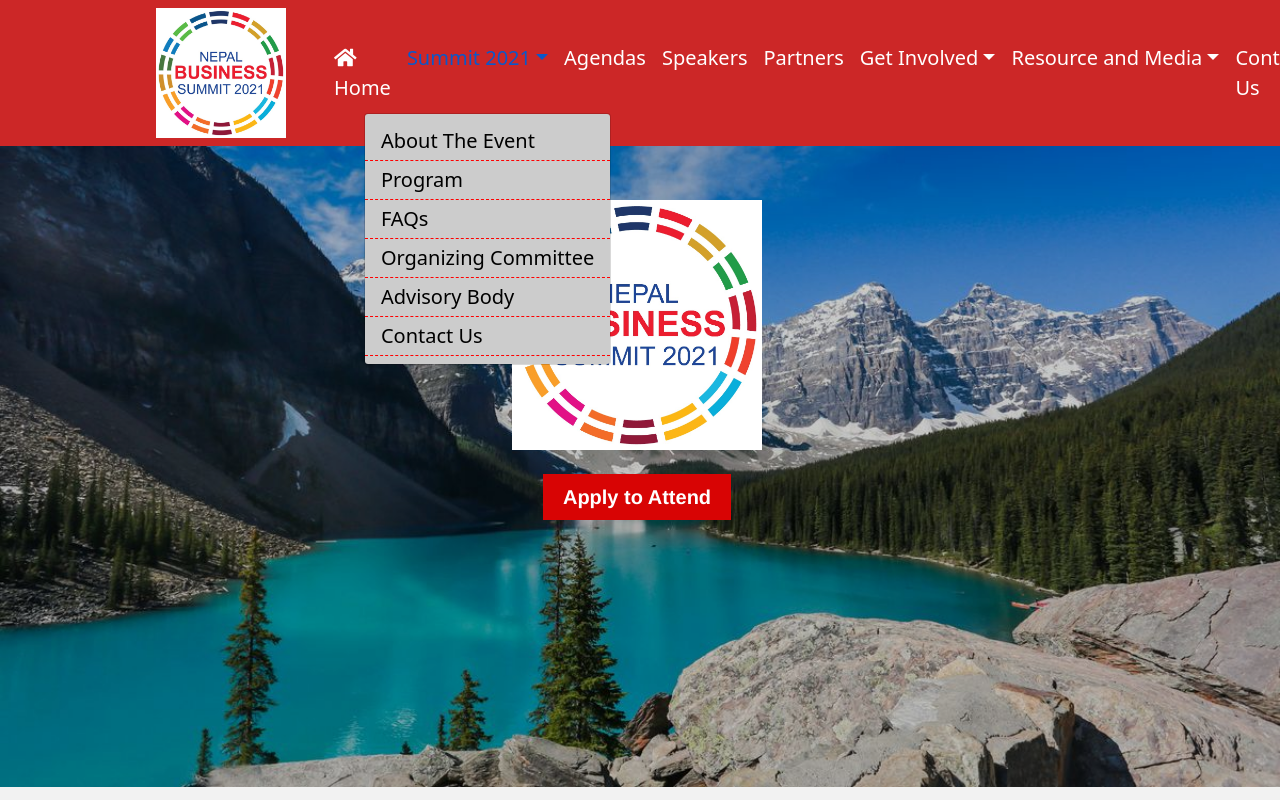
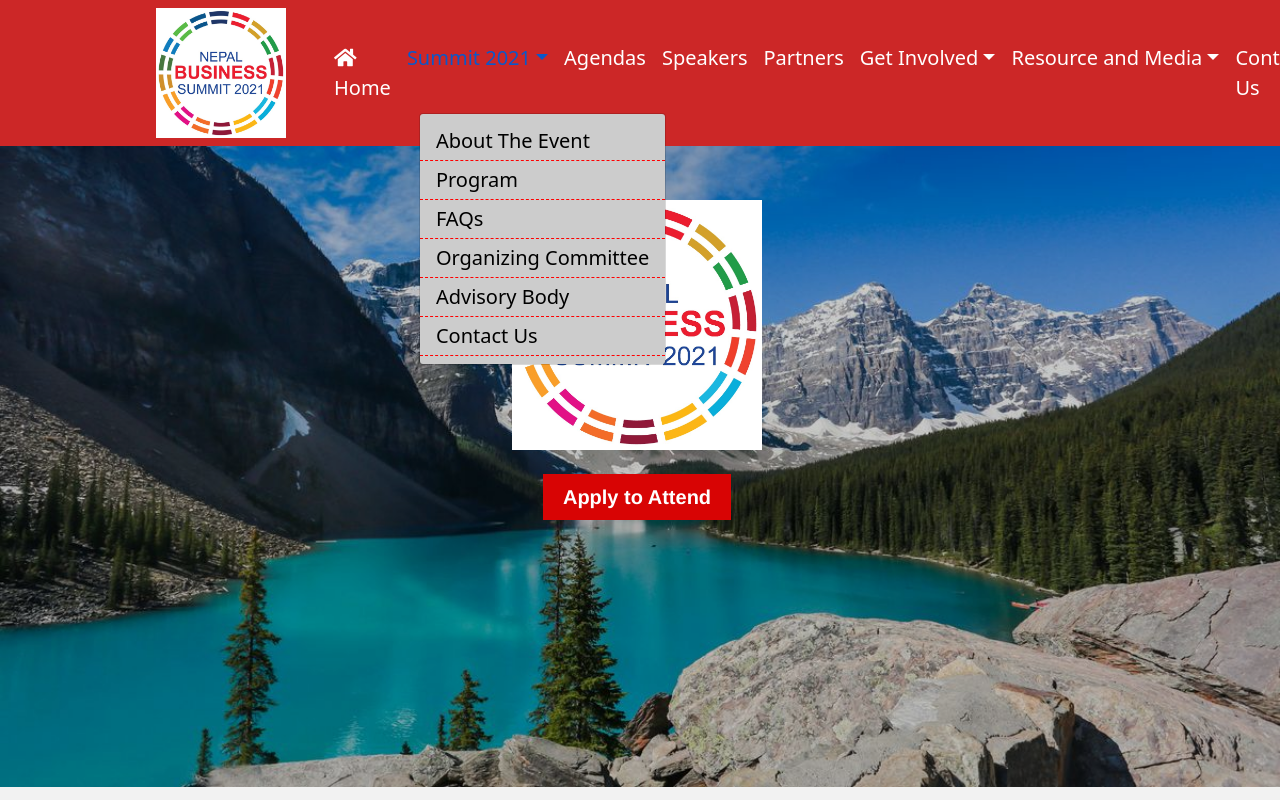
Before and after one commit to SoGGod/nepal-summit, a React (Create React App) app: page / in a window 1280 px wide. Both pictures are taken after a click on the button "Summit 2021". Shown: the top 800 px of the page. Built offline with nearby package versions, Linux system fonts and the light colour scheme.

Commit message:
check commit11

```diff
--- a/src/components/layout/Footer.js
+++ b/src/components/layout/Footer.js
@@ -12,7 +12,7 @@ function Footer() {
                              adipisci obcaecati numquam recusandae cupiditate corrupti tempora saepe commodi.</p>
                     </div>
                     <div className="col-md-3">
-                        <h5><span>Apply to Attend</span></h5>
+                        <h5 className="applytoattend"><span>Apply to Attend</span></h5>
                         <p>Lorem, ipsum dolor sit amet consectetur adipisicing elit. Possimus voluptatibus accusamus adipisci quibusdam! Blanditiis</p>
                         <button>Apply to Attend</button>
                     </div>
@@ -20,7 +20,7 @@ function Footer() {
                         <h5><span>Quick Links</span></h5>
                         <p>Lorem ipsum dolor sit amet consectetur adipisicing elit. Doloresi voluptas nesciunt porro modi, vel veniam.</p>
                     </div>
-                    <div className="col-md-3">
+                    <div className="col-md-3 text-justify-center">
                         <h5><span>Find Us</span></h5>
                         <div className="find-icon">
                             <div className="icon">
--- a/src/components/layout/Header.js
+++ b/src/components/layout/Header.js
@@ -24,7 +24,7 @@ function Header() {
                 <a className="nav-link dropdown-toggle" href="#" id="navbarDropdown" role="button" data-bs-toggle="dropdown" aria-expanded="false">
                   Summit 2021
                 </a>
-                <ul className="dropdown-menu" aria-labelledby="navbarDropdown" id="sdrop">
+                <ul className="dropdown-menu r-3" aria-labelledby="navbarDropdown" id="sdrop">
                   <li><a className="dropdown-item" href="#">About The Event</a></li>
                   <li><a className="dropdown-item" href="#">Program</a></li>
                   <li><a className="dropdown-item" href="#">FAQs</a></li>
--- a/src/components/layout/footer.css
+++ b/src/components/layout/footer.css
@@ -19,6 +19,7 @@
     padding-top: 5px;
     padding-bottom: 8px;
     color: #fff;
+    margin-bottom: 15px;
 }
 .footer .find-icon{
     padding-left: 70px;
@@ -26,3 +27,10 @@
 .footer .find-icon .icon{
     margin: 0px 20px;
 }
+
+@media only screen and (max-width: 400px) {
+    .right_most_part {
+      margin-left: 80px;
+      flex-wrap: wrap;
+    }
+  }
--- a/src/components/layout/header.css
+++ b/src/components/layout/header.css
@@ -18,11 +18,11 @@
     color: #000 !important;
 }
 #sdrop{
-    margin-left: -35px;
+    margin-left: 20px;
     background-color: #ccc;
 }
 #sdropg{
-    margin-left: -25px;
+    margin-left: 20px;
     background-color: #ccc;
 }
 #sdropg li a{
--- a/src/components/pages/promo.css
+++ b/src/components/pages/promo.css
@@ -3,6 +3,7 @@
     width: 100%;
     background: url('../../img/banner.jpg')no-repeat;
     background-size: cover;
+    height: auto;
 }
 .pormobanner p{
     width: auto;
@@ -21,6 +22,7 @@
         color: #fff;
         font-weight: 550;
         padding: 10px !important;
+        height: auto;
 
     }
        }
```
